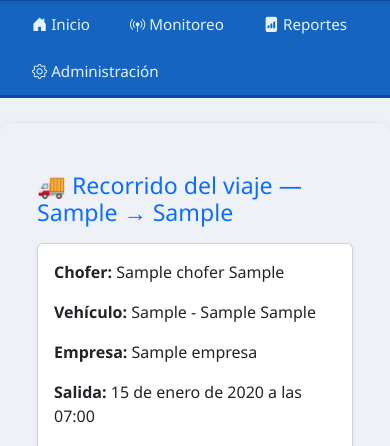
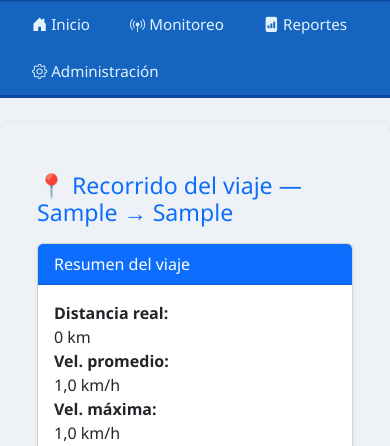
Before and after one commit to miguelarcedev/CorredorBioceanico, a Django app: page /reportes/viaje/00000000-0000-0000-0000-000000000001/mapa/ in a window 390 px wide. Shown: the part 130-576 px from the top of the page. Run offline with Django 4.2, Linux system fonts and the light colour scheme; a user stored in the database is signed in; tables that the repository leaves empty hold one stand-in row (values such as "Sample post"); some libraries are stand-ins or nearby versions.

Commit message:
correccion ver_mapa_viaje

```diff
--- a/transporte/templates/reportes/ver_mapa_viaje.html
+++ b/transporte/templates/reportes/ver_mapa_viaje.html
@@ -1,68 +1,101 @@
 {% extends "transporte/base.html" %}
 {% block content %}
 
-<link rel="stylesheet" href="https://unpkg.com/leaflet@1.9.3/dist/leaflet.css" />
+<link rel="stylesheet" href="https://unpkg.com/leaflet@1.9.3/dist/leaflet.css"/>
 <script src="https://unpkg.com/leaflet@1.9.3/dist/leaflet.js"></script>
+<script src="https://cdn.jsdelivr.net/npm/chart.js"></script>
 
 <div class="container mt-4">
 
     <h3 class="text-primary mb-3">
-        🚚 Recorrido del viaje — {{ viaje.origen }} → {{ viaje.destino }}
+        📍 Recorrido del viaje — {{ viaje.origen }} → {{ viaje.destino }}
     </h3>
 
-    <!-- Datos del viaje -->
-    <div class="card mb-4 shadow-sm">
+    <!-- Resumen del viaje -->
+    <div class="card shadow-sm mb-4">
+        <div class="card-header bg-primary text-white">Resumen del viaje</div>
         <div class="card-body">
-            <p><strong>Chofer:</strong> {{ viaje.chofer }}</p>
-            <p><strong>Vehículo:</strong> {{ viaje.vehiculo }}</p>
-            <p><strong>Empresa:</strong> {{ viaje.empresa }}</p>
-            <p><strong>Salida:</strong> {{ viaje.fecha_salida }}</p>
-            <p><strong>Llegada real:</strong> {{ viaje.fecha_llegada_real }}</p>
+
+            <div class="row">
+
+                <div class="col-md-3"><strong>Distancia real:</strong><br>{{ resumen.distancia_total }} km</div>
+                <div class="col-md-3"><strong>Vel. promedio:</strong><br>{{ resumen.velocidad_promedio }} km/h</div>
+                <div class="col-md-3"><strong>Vel. máxima:</strong><br>{{ resumen.velocidad_max }} km/h</div>
+                <div class="col-md-3"><strong>Vel. mínima:</strong><br>{{ resumen.velocidad_min }} km/h</div>
+
+            </div>
+
         </div>
     </div>
 
     <!-- Mapa -->
-    <div class="card shadow-sm">
-        <div class="card-header bg-success text-white">🗺️ Recorrido histórico</div>
+    <div class="card shadow-sm mb-4">
+        <div class="card-header bg-success text-white">🗺️ Recorrido del vehículo</div>
         <div class="card-body p-0">
             <div id="map" style="height: 550px;"></div>
+        </div>
+    </div>
+
+    <!-- Gráfico -->
+    <div class="card shadow-sm mb-5">
+        <div class="card-header bg-dark text-white">📈 Velocidad vs Tiempo</div>
+        <div class="card-body">
+            <canvas id="velChart" height="120"></canvas>
         </div>
     </div>
 
 </div>
 
 <script>
-// Datos enviados desde Django ➜ lista de puntos
+
 const puntos = {{ puntos|safe }};
 
 document.addEventListener("DOMContentLoaded", function () {
 
     if (!puntos || puntos.length === 0) {
-        alert("No hay posiciones registradas para este viaje.");
+        alert("No hay puntos registrados.");
         return;
     }
 
-    // Inicializar mapa centrado en el primer punto
+    /* ============================
+           MAPA
+    ============================= */
     const map = L.map("map").setView([puntos[0].lat, puntos[0].lon], 14);
 
     L.tileLayer("https://{s}.tile.openstreetmap.org/{z}/{x}/{y}.png", {
         maxZoom: 19,
     }).addTo(map);
 
-    // Convertir puntos a línea para Leaflet
     const ruta = puntos.map(p => [p.lat, p.lon]);
 
-    // Dibujar línea
     const polyline = L.polyline(ruta, { color: "blue" }).addTo(map);
 
-    // Ajustar zoom al recorrido
     map.fitBounds(polyline.getBounds());
 
-    // Marcar inicio y final
     L.marker(ruta[0]).addTo(map).bindPopup("Inicio");
     L.marker(ruta[ruta.length - 1]).addTo(map).bindPopup("Fin");
 
+    /* ============================
+           GRAFICO VELOCIDAD
+    ============================= */
+    const labels = puntos.map(p => p.t);
+    const velocidades = puntos.map(p => p.vel);
+
+    new Chart(document.getElementById("velChart"), {
+        type: "line",
+        data: {
+            labels: labels,
+            datasets: [{
+                label: "Velocidad (km/h)",
+                data: velocidades,
+                borderWidth: 2,
+                fill: false
+            }]
+        }
+    });
+
 });
+
 </script>
 
 {% endblock %}
--- a/transporte/views.py
+++ b/transporte/views.py
@@ -689,25 +689,55 @@ def finalizar_viaje(request):
         return JsonResponse({"error": str(e)}, status=400)
 
 
+from django.shortcuts import render, get_object_or_404
+from django.http import JsonResponse
+from .models import Viaje, PosicionGPS
+from math import radians, sin, cos, sqrt, atan2
+
+def haversine(lat1, lon1, lat2, lon2):
+    R = 6371  # km
+    dlat = radians(lat2 - lat1)
+    dlon = radians(lon2 - lon1)
+    a = sin(dlat/2)**2 + cos(radians(lat1)) * cos(radians(lat2)) * sin(dlon/2)**2
+    c = 2 * atan2(sqrt(a), sqrt(1 - a))
+    return R * c
+
 def ver_mapa_viaje(request, viaje_id):
-    viaje = get_object_or_404(Viaje, id=viaje_id)
+    viaje = get_object_or_404(Viaje, pk=viaje_id)
+    puntos = PosicionGPS.objects.filter(viaje=viaje).order_by("fecha_hora")
 
-    # Cargar todas las posiciones GPS registradas
-    posiciones = PosicionGPS.objects.filter(viaje=viaje).order_by("fecha_hora")
+    datos = []
+    total_dist = 0
+    velocidades = []
 
-    puntos = [
-        {
+    ultimo = None
+
+    for p in puntos:
+        datos.append({
             "lat": float(p.latitud),
             "lon": float(p.longitud),
-            "velocidad": float(p.velocidad),
-            "tiempo": p.fecha_hora.strftime("%Y-%m-%d %H:%M:%S")
-        }
-        for p in posiciones
-    ]
+            "vel": float(p.velocidad),
+            "t": p.fecha_hora.strftime("%H:%M:%S")
+        })
 
-    context = {
-        "viaje": viaje,
-        "puntos": puntos,
+        velocidades.append(p.velocidad)
+
+        if ultimo:
+            total_dist += haversine(
+                ultimo.latitud, ultimo.longitud,
+                p.latitud, p.longitud
+            )
+        ultimo = p
+
+    resumen = {
+        "distancia_total": round(total_dist, 2),
+        "velocidad_max": round(max(velocidades), 2) if velocidades else 0,
+        "velocidad_min": round(min(velocidades), 2) if velocidades else 0,
+        "velocidad_promedio": round(sum(velocidades)/len(velocidades), 2) if velocidades else 0,
     }
 
-    return render(request, "reportes/ver_mapa_viaje.html", context)
+    return render(request, "reportes/ver_mapa_viaje.html", {
+        "viaje": viaje,
+        "puntos": datos,
+        "resumen": resumen
+    })
```
